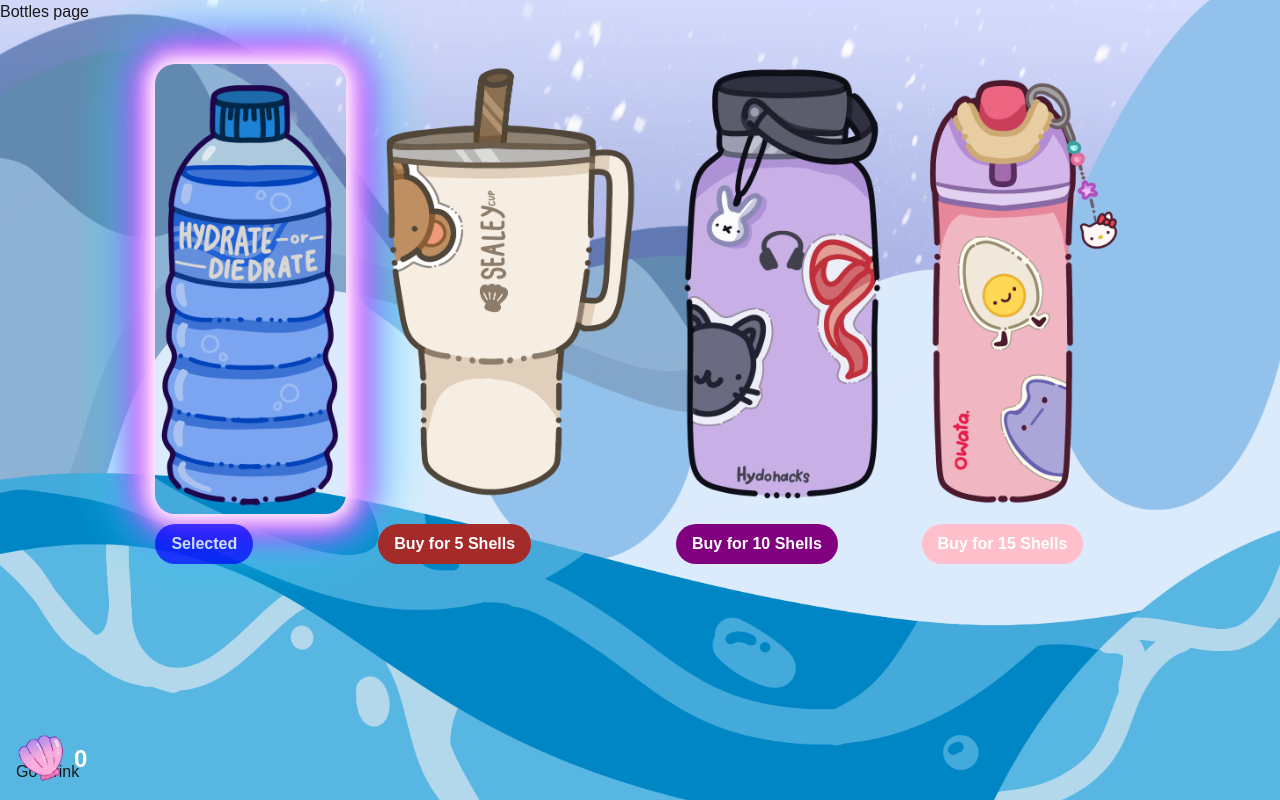
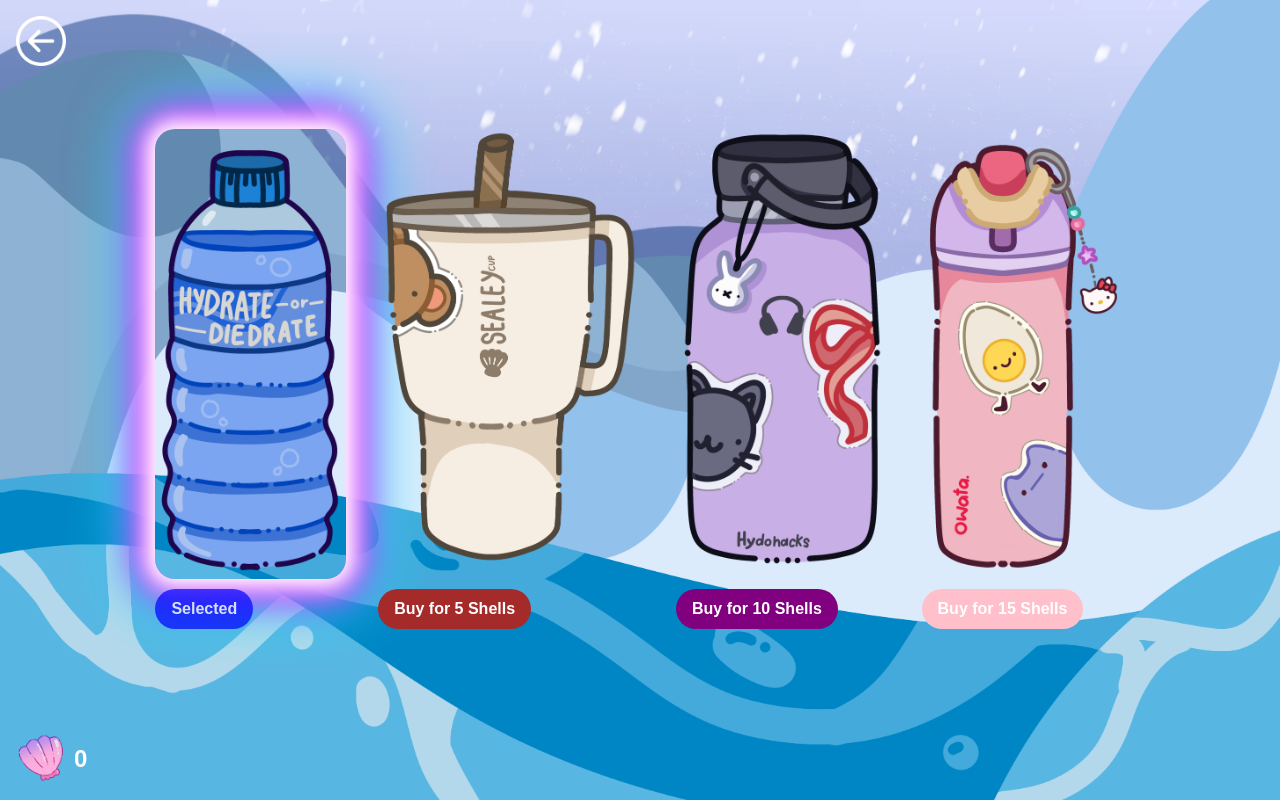
Before and after one commit to audreyyluu/wotter, a Next.js app: page /bottles in a window 1280 px wide. Built offline with nearby package versions, Linux system fonts and the light colour scheme.

Commit message:
Back button

```diff
--- a/src/app/bottles/page.tsx
+++ b/src/app/bottles/page.tsx
@@ -1,5 +1,6 @@
 'use client';
 import { useState, useEffect } from "react";
+import Link from "next/link";
 // localStorage.clear()
 
 type BottleProps = {
@@ -186,12 +187,18 @@
       margin: 0,
       overflow: 'auto',
     }}>
-      <p>Bottles page</p>
-      <div style={{ display: 'flex', justifyContent: 'flex-start', alignItems: 'flex-end', position: 'fixed', bottom: 0, margin: '1rem' }}>
-        <a href="/drink">
-          <button>Go Drink</button>
-        </a>
-      </div>
+      <Link href="/drink" style={{ display: 'inline-block', width: 'fit-content', padding: '1rem' }}>
+        <img
+          src="/assets/buttons/back.png"
+          alt="back button"
+          style={{
+            display: 'block',
+            width: 50,
+            height: 'auto',
+            filter: 'invert(1)',
+          }}
+        />
+      </Link>
       <div style={{ display: 'flex', gap: 32, marginTop: 40, justifyContent: 'center' }}>
         <Bottle
           color="blue"
```
Also changed, not shown: public/assets/buttons/back.png (added).
